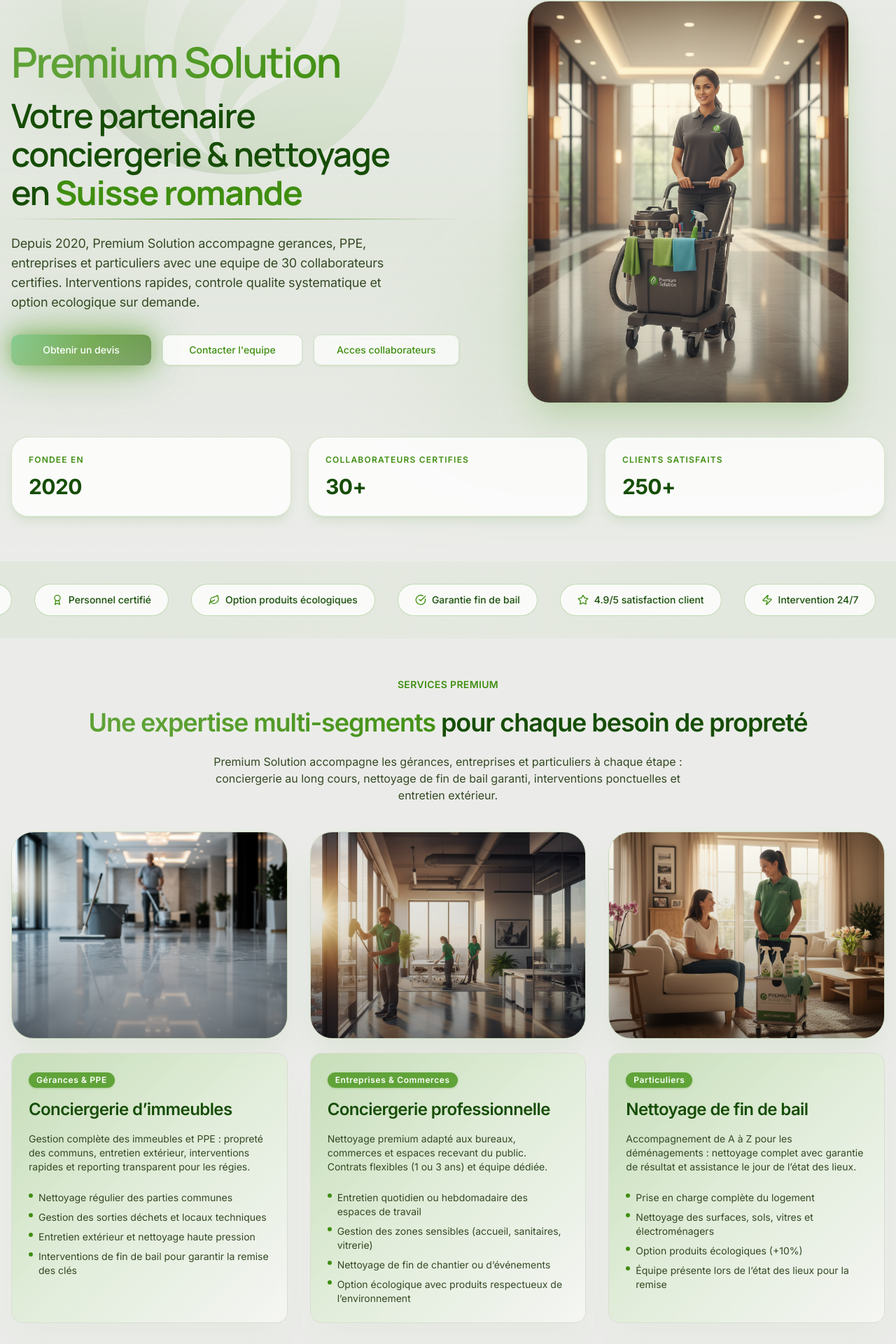
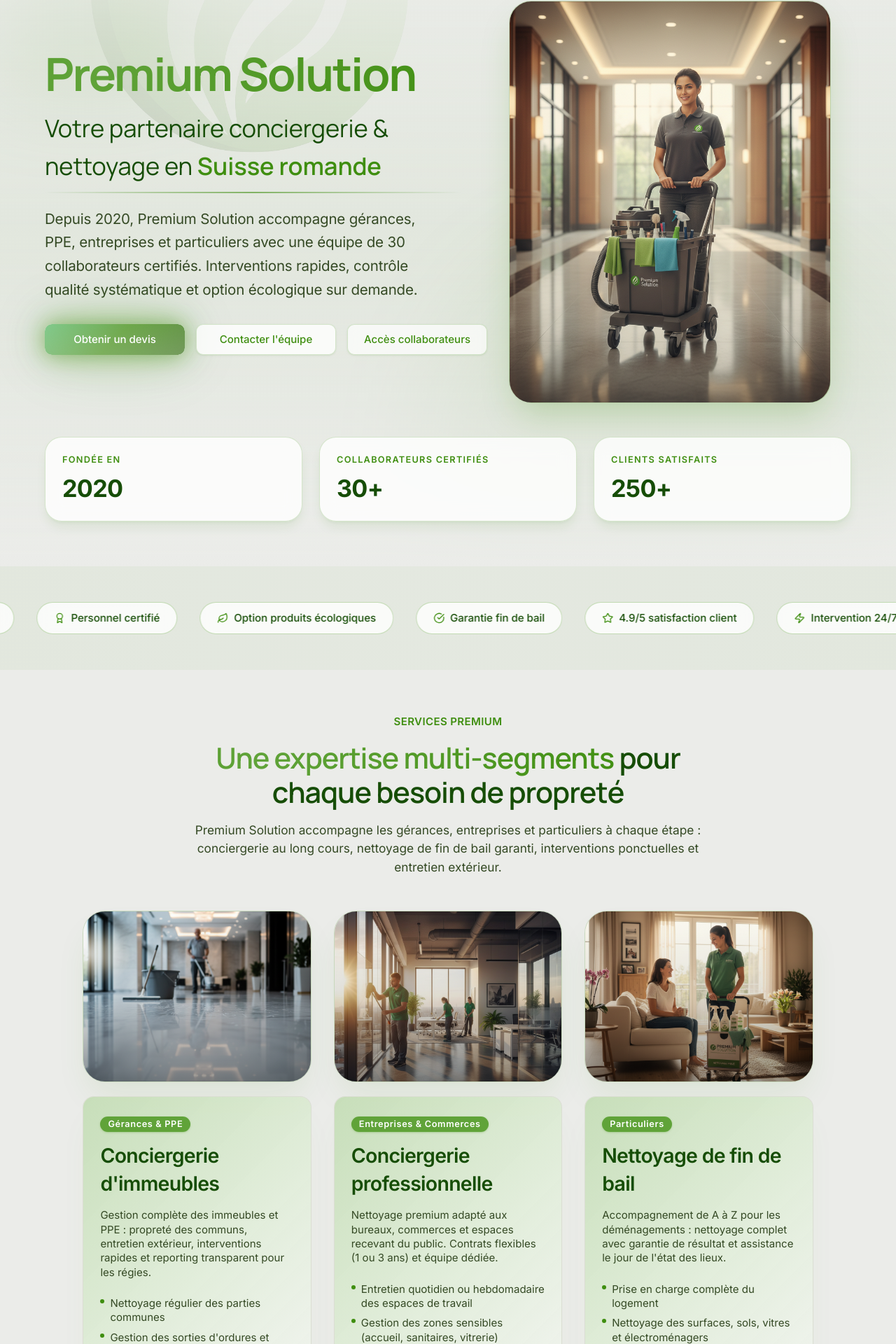
Before and after one commit to DanielJandric/premiumsolutionrefactored, a Next.js app: page / in a window 1280 px wide. Shown: the part 220-2140 px from the top of the page at 70% size. Built offline with nearby package versions, Linux system fonts and the light colour scheme.

Commit message:
style: modernize marketing layout

```diff
--- a/app/globals.css
+++ b/app/globals.css
@@ -51,6 +51,13 @@
     --ring: 63 142 16;
 
     --radius: 0.75rem;
+    --content-max: 1120px;
+    --content-max-wide: 1320px;
+    --section-spacing: clamp(4rem, 5vw, 6.5rem);
+    --section-spacing-tight: clamp(3rem, 4vw, 5.25rem);
+    --section-inline: clamp(1.25rem, 3vw, 3rem);
+    --section-inline-wide: clamp(1rem, 2.5vw, 2.5rem);
+    --container-gap: clamp(1.5rem, 2.5vw, 2.75rem);
 
     color-scheme: light;
   }
@@ -106,6 +113,9 @@
 
   body {
     @apply bg-background text-foreground font-sans antialiased;
+    font-size: clamp(0.98rem, 0.94rem + 0.22vw, 1.08rem);
+    line-height: 1.55;
+    letter-spacing: -0.004em;
   }
 }
 
@@ -127,7 +137,11 @@
 
   /* Hero text (very large display text) */
   .text-hero {
-    @apply font-display text-5xl font-bold leading-tight tracking-tight sm:text-6xl lg:text-7xl;
+    font-family: var(--font-manrope), system-ui, sans-serif;
+    font-weight: 700;
+    letter-spacing: -0.035em;
+    font-size: clamp(2.65rem, 1.85rem + 2.8vw, 4.1rem);
+    line-height: 1.08;
     text-wrap: balance;
   }
 
@@ -151,6 +165,32 @@
   .text-gradient-gold {
     @apply bg-clip-text text-transparent bg-gradient-to-r from-gold-400 via-gold-600 to-gold-400;
     background-size: 200% auto;
+  }
+
+  /* ========================================
+     SECTIONS & LAYOUT
+     ======================================== */
+
+  .section-shell {
+    padding-block: var(--section-spacing);
+    position: relative;
+    overflow: hidden;
+  }
+
+  .section-shell-tight {
+    padding-block: var(--section-spacing-tight);
+  }
+
+  .section-inner {
+    width: min(var(--content-max), calc(100% - 2 * var(--section-inline)));
+    margin-inline: auto;
+    padding-inline: var(--section-inline);
+  }
+
+  .section-inner-wide {
+    width: min(var(--content-max-wide), calc(100% - 2 * var(--section-inline-wide)));
+    margin-inline: auto;
+    padding-inline: var(--section-inline-wide);
   }
 
   /* ========================================
--- a/components/home/CertificationsMarquee.tsx
+++ b/components/home/CertificationsMarquee.tsx
@@ -15,13 +15,13 @@
 
 export function CertificationsMarquee() {
   return (
-    <div className="py-8 bg-gradient-to-r from-primary/5 via-secondary/5 to-primary/5">
+    <div className="section-shell-tight bg-gradient-to-r from-primary/5 via-secondary/5 to-primary/5">
       <InfiniteMarquee speed="normal">
         {certifications.map((cert, index) => (
           <Badge
             key={index}
             variant="outline"
-            className="flex items-center gap-2 px-6 py-3 text-sm font-medium border-primary/30 bg-card/80 backdrop-blur hover:bg-primary/10 transition-colors whitespace-nowrap"
+            className="flex items-center gap-2 whitespace-nowrap border-primary/30 bg-card/80 px-6 py-3 text-sm font-medium backdrop-blur transition-colors hover:bg-primary/10"
           >
             <cert.icon className="h-4 w-4 text-primary" />
             {cert.label}
--- a/components/home/Features.tsx
+++ b/components/home/Features.tsx
@@ -11,7 +11,7 @@
   {
     title: "Garanties & réactivité",
     description:
-      "Fin de bail garantit la remise des clés, astreinte pour les urgences et coordinateur dédié qui suit votre dossier du devis au rapport final.",
+      "Fin de bail avec remise des clés garantie, astreinte pour les urgences et coordinateur dédié qui suit votre dossier du devis au rapport final.",
   },
   {
     title: "Procédures digitalisées",
@@ -21,14 +21,14 @@
   {
     title: "Option écologique maîtrisée",
     description:
-      "Produits certifiés sur demande (+10 %) et protocoles respectueux des occupants, des surfaces sensibles et de l’environnement.",
+      "Produits certifiés sur demande (+10 %) et protocoles respectueux des occupants, des surfaces sensibles et de l'environnement.",
   },
 ];
 
 const gallery = [
   {
     src: "/images/feature-sanitizing.png",
-    alt: "Désinfection d’une poignée avec un spray Premium Solution écologique.",
+    alt: "Désinfection d'une poignée avec un spray Premium Solution écologique.",
   },
   {
     src: "/images/feature-eco-product.png",
@@ -38,23 +38,22 @@
 
 export function Features() {
   return (
-    <AnimatedSection className="container py-14">
-      <div className="grid items-center gap-8 lg:grid-cols-[1.15fr,0.85fr]">
+    <AnimatedSection>
+      <div className="section-inner-wide grid items-center gap-10 lg:grid-cols-[1.1fr,0.9fr]">
         <div className="space-y-6">
           <div className="space-y-3">
             <Badge variant="outline" className="border-primary/50 text-primary dark:border-primary/45 dark:text-white">
               Valeurs Premium Solution
             </Badge>
-            <h2 className="text-3xl font-semibold sm:text-4xl">
+            <h2 className="font-display text-3xl font-semibold sm:text-4xl">
               <span className="text-gradient bg-gradient-to-r from-foreground via-primary to-foreground">
                 Excellence, fiabilité & réactivité
               </span>{" "}
               <span className="text-foreground">au quotidien</span>
             </h2>
             <p className="text-base text-muted-foreground">
-              Premium Solution associe expertise humaine, protocoles rigoureux et
-              outils digitaux pour garantir des prestations irréprochables, du hall
-              d’immeuble aux espaces de production.
+              Premium Solution associe expertise humaine, protocoles rigoureux et outils digitaux pour garantir des
+              prestations irréprochables, du hall d'immeuble aux espaces de production.
             </p>
           </div>
 
@@ -68,12 +67,12 @@
                 }}
               >
                 <div className="relative">
-                  <h3 className="text-lg font-semibold text-foreground group-hover:text-primary transition-colors">
+                  <h3 className="text-lg font-semibold text-foreground transition-colors group-hover:text-primary">
                     {feature.title}
                   </h3>
-                  <div className="absolute -left-2 top-0 w-1 h-full bg-gradient-to-b from-primary to-secondary opacity-0 group-hover:opacity-100 transition-opacity rounded-full" />
+                  <div className="absolute -left-2 top-0 h-full w-1 rounded-full bg-gradient-to-b from-primary to-secondary opacity-0 transition-opacity group-hover:opacity-100" />
                 </div>
-                <p className="mt-1.5 text-sm text-muted-foreground leading-relaxed">{feature.description}</p>
+                <p className="mt-1.5 text-sm leading-relaxed text-muted-foreground">{feature.description}</p>
               </div>
             ))}
           </div>
--- a/components/home/Hero.tsx
+++ b/components/home/Hero.tsx
@@ -9,8 +9,8 @@
 import { SVGPatterns, AnimatedBlob } from "@/components/shared/SVGPatterns";
 
 const metrics = [
-  { label: "Fondee en", value: 2020, isYear: true },
-  { label: "Collaborateurs certifies", value: 30, suffix: "+" },
+  { label: "Fondée en", value: 2020, isYear: true },
+  { label: "Collaborateurs certifiés", value: 30, suffix: "+" },
   { label: "Clients satisfaits", value: 250, suffix: "+" },
 ];
 
@@ -25,7 +25,10 @@
   const opacity = useTransform(scrollYProgress, [0, 1], [1, 0.3]);
 
   return (
-    <section ref={ref} className="relative overflow-hidden bg-gradient-to-b from-background via-primary/5 to-background dark:via-primary/10 noise-texture">
+    <section
+      ref={ref}
+      className="section-shell relative overflow-hidden bg-gradient-to-b from-background via-primary/5 to-background dark:via-primary/10 noise-texture"
+    >
       <motion.div className="absolute inset-0 -z-10" style={{ y }}>
         {/* SVG Pattern */}
         <SVGPatterns pattern="dots" className="text-primary/5" opacity={0.15} />
@@ -52,9 +55,9 @@
         />
       </motion.div>
 
-      <div className="container flex flex-col gap-12 pb-16 pt-16">
+      <div className="section-inner-wide flex flex-col gap-12">
         <Badge className="mx-auto bg-primary text-primary-foreground shadow-lg shadow-primary/30 lg:mx-0">
-          Conciergerie & Nettoyage premium
+          Conciergerie & nettoyage premium
         </Badge>
 
         <div className="grid gap-10 lg:grid-cols-[minmax(0,1.15fr),minmax(0,1fr)] lg:items-center">
@@ -64,16 +67,21 @@
                 initial={{ opacity: 0, y: 20 }}
                 animate={{ opacity: 1, y: 0 }}
                 transition={{ duration: 0.6 }}
-                className="relative z-10 font-display text-4xl font-semibold leading-tight sm:text-5xl lg:text-6xl text-balance"
+                className="relative z-10 text-hero"
               >
-                <span className="text-gradient-animate bg-gradient-to-r from-primary via-secondary to-primary">
+                <span className="block text-gradient-animate bg-gradient-to-r from-primary via-secondary to-primary">
                   Premium Solution
                 </span>
-                <span className="mt-4 block text-3xl text-foreground sm:text-4xl lg:text-5xl text-balance">
-                  Votre partenaire conciergerie & nettoyage en {" "}
-                  <span className="text-primary font-bold">Suisse romande</span>
-                </span>
               </motion.h1>
+              <motion.p
+                initial={{ opacity: 0, y: 24 }}
+                animate={{ opacity: 1, y: 0 }}
+                transition={{ duration: 0.65, delay: 0.05 }}
+                className="mt-4 max-w-2xl text-balance font-display text-[clamp(1.6rem,1.28rem+1.1vw,2.45rem)] text-foreground"
+              >
+                Votre partenaire conciergerie & nettoyage en{" "}
+                <span className="text-primary font-semibold">Suisse romande</span>
+              </motion.p>
 
               <div className="pointer-events-none absolute -bottom-6 left-1/2 w-full -translate-x-1/2 -z-10 hidden lg:block">
                 <Image
@@ -91,12 +99,12 @@
             <motion.p
               initial={{ opacity: 0, y: 20 }}
               animate={{ opacity: 1, y: 0 }}
-              transition={{ duration: 0.7, delay: 0.1 }}
+              transition={{ duration: 0.7, delay: 0.15 }}
               className="mx-auto max-w-2xl text-lg text-muted-foreground lg:mx-0 lg:max-w-xl"
             >
-              Depuis 2020, Premium Solution accompagne gerances, PPE, entreprises et particuliers avec une equipe de
-              30 collaborateurs certifies. Interventions rapides, controle qualite systematique et option ecologique
-              sur demande.
+              Depuis 2020, Premium Solution accompagne gérances, PPE, entreprises et particuliers avec une équipe de 30
+              collaborateurs certifiés. Interventions rapides, contrôle qualité systématique et option écologique sur
+              demande.
             </motion.p>
 
             <motion.div
@@ -114,7 +122,7 @@
                 size="lg"
                 className="min-w-[200px] border border-primary/20 bg-card/80 text-primary shadow-sm shadow-primary/10 backdrop-blur transition hover:bg-card/90 hover:scale-105 hover:shadow-lg hover:shadow-primary/20 dark:border-primary/40 dark:bg-card/25 dark:text-white dark:hover:bg-card/35"
               >
-                <Link href="/contact">Contacter l&apos;equipe</Link>
+                <Link href="/contact">Contacter l'équipe</Link>
               </Button>
               <Button
                 asChild
@@ -122,7 +130,7 @@
                 size="lg"
                 className="min-w-[200px] border border-primary/20 bg-card/70 text-primary shadow-sm shadow-primary/10 backdrop-blur transition hover:bg-card/80 hover:scale-105 hover:shadow-lg hover:shadow-primary/20 dark:border-primary/40 dark:bg-card/20 dark:text-white dark:hover:bg-card/30"
               >
-                <Link href="/collaborateurs">Acces collaborateurs</Link>
+                <Link href="/collaborateurs">Accès collaborateurs</Link>
               </Button>
             </motion.div>
           </div>
--- a/components/home/Process.tsx
+++ b/components/home/Process.tsx
@@ -8,8 +8,7 @@
     description:
       "Nous échangeons par téléphone, formulaire ou chatbot pour cerner votre besoin (gérance, entreprise ou particulier) et planifier la visite technique si nécessaire.",
     imageSrc: "/images/process-step-1.png",
-    imageAlt:
-      "Responsable Premium Solution serrant la main d’une cliente dans un hall d’immeuble.",
+    imageAlt: "Responsable Premium Solution serrant la main d'une cliente dans un hall d'immeuble.",
   },
   {
     number: "02",
@@ -17,61 +16,53 @@
     description:
       "Sophie, notre assistante virtuelle, collecte les informations utiles. Un devis détaillé est généré puis envoyé avec estimation et validité.",
     imageSrc: "/images/process-step-2.png",
-    imageAlt:
-      "Nettoyage précis d’une surface de bureau avec les produits Premium Solution.",
+    imageAlt: "Nettoyage précis d'une surface de bureau avec les produits Premium Solution.",
   },
   {
     number: "03",
     title: "Intervention & suivi",
     description:
-      "Planification rapide, équipe dédiée et contrôle qualité sur site. Rapport d’intervention et suivi régulier assurés par nos coordinateurs.",
+      "Planification rapide, équipe dédiée et contrôle qualité sur site. Rapport d'intervention et suivi régulier assurés par nos coordinateurs.",
     imageSrc: "/images/process-step-3.png",
-    imageAlt:
-      "Équipe Premium Solution préparant le matériel dans un appartement lumineux.",
+    imageAlt: "Équipe Premium Solution préparant le matériel dans un appartement lumineux.",
   },
 ];
 
 export function Process() {
   return (
-    <AnimatedSection className="container py-14">
+    <AnimatedSection>
+      <div className="section-inner space-y-12">
         <div className="mx-auto max-w-2xl text-center">
-        <p className="text-sm font-semibold uppercase tracking-wide text-primary">
-          Processus premium
-        </p>
-        <h2 className="mt-2 text-3xl font-semibold text-foreground sm:text-4xl">
+          <p className="text-sm font-semibold uppercase tracking-wide text-primary">Processus premium</p>
+          <h2 className="mt-2 font-display text-3xl font-semibold text-foreground sm:text-4xl">
             Un parcours client fluide du premier contact à la prestation
           </h2>
         </div>
 
-      <div className="mt-10 space-y-8">
+        <div className="space-y-8">
           {steps.map((step) => (
             <div
               key={step.number}
-            className="grid gap-6 rounded-3xl border border-border/70 bg-card/90 p-5 shadow-xl shadow-secondary/10 md:grid-cols-[auto,1fr] dark:border-border/60 dark:bg-card/35 dark:shadow-primary/15"
+              className="grid gap-6 rounded-3xl border border-border/70 bg-card/90 p-5 shadow-xl shadow-secondary/10 dark:border-border/60 dark:bg-card/35 dark:shadow-primary/15 md:grid-cols-[auto,1fr]"
             >
               <div className="flex items-start">
                 <div className="flex h-14 w-14 items-center justify-center rounded-2xl border border-primary/30 bg-primary/10 text-lg font-semibold text-primary shadow-inner shadow-primary/15 dark:border-primary/40 dark:bg-primary/25 dark:text-primary-foreground">
                   {step.number}
                 </div>
               </div>
-            <div className="grid gap-5 lg:grid-cols-[1.1fr,1fr]">
+              <div className="grid gap-5 lg:grid-cols-[1.05fr,1fr]">
                 <div>
                   <h3 className="text-xl font-semibold text-foreground">{step.title}</h3>
                   <p className="mt-2 text-sm text-muted-foreground">{step.description}</p>
                 </div>
                 <div className="relative overflow-hidden rounded-2xl border border-primary/20 dark:border-primary/35">
-                <Image
-                  src={step.imageSrc}
-                  alt={step.imageAlt}
-                  width={480}
-                  height={320}
-                  className="h-full w-full object-cover"
-                />
+                  <Image src={step.imageSrc} alt={step.imageAlt} width={480} height={320} className="h-full w-full object-cover" />
                 </div>
               </div>
             </div>
           ))}
         </div>
+      </div>
     </AnimatedSection>
   );
 }
--- a/components/home/ServicesOverview.tsx
+++ b/components/home/ServicesOverview.tsx
@@ -5,18 +5,18 @@
 const services = [
   {
     category: "Gérances & PPE",
-    title: "Conciergerie d’immeubles",
+    title: "Conciergerie d'immeubles",
     description:
       "Gestion complète des immeubles et PPE : propreté des communs, entretien extérieur, interventions rapides et reporting transparent pour les régies.",
     items: [
       "Nettoyage régulier des parties communes",
-      "Gestion des sorties déchets et locaux techniques",
+      "Gestion des sorties d'ordures et locaux techniques",
       "Entretien extérieur et nettoyage haute pression",
       "Interventions de fin de bail pour garantir la remise des clés",
     ],
     imageSrc: "/images/service-conciergerie-immeubles.png",
     imageAlt:
-      "Concierge Premium Solution lustrant le sol d’un hall d’immeuble haut de gamme.",
+      "Concierge Premium Solution lustrant le sol d'un hall d'immeuble haut de gamme.",
   },
   {
     category: "Entreprises & Commerces",
@@ -26,23 +26,23 @@
     items: [
       "Entretien quotidien ou hebdomadaire des espaces de travail",
       "Gestion des zones sensibles (accueil, sanitaires, vitrerie)",
-      "Nettoyage de fin de chantier ou d’événements",
-      "Option écologique avec produits respectueux de l’environnement",
+      "Nettoyage de fin de chantier ou d'évènements",
+      "Option écologique avec produits respectueux de l'environnement",
     ],
     imageSrc: "/images/service-conciergerie-entreprises.png",
     imageAlt:
-      "Équipe Premium Solution entretenant un open space d’entreprise au lever du soleil.",
+      "Équipe Premium Solution entretenant un open space d'entreprise au lever du soleil.",
   },
   {
     category: "Particuliers",
     title: "Nettoyage de fin de bail",
     description:
-      "Accompagnement de A à Z pour les déménagements : nettoyage complet avec garantie de résultat et assistance le jour de l’état des lieux.",
+      "Accompagnement de A à Z pour les déménagements : nettoyage complet avec garantie de résultat et assistance le jour de l'état des lieux.",
     items: [
       "Prise en charge complète du logement",
       "Nettoyage des surfaces, sols, vitres et électroménagers",
       "Option produits écologiques (+10%)",
-      "Équipe présente lors de l’état des lieux pour la remise",
+      "Équipe présente lors de l'état des lieux pour la remise",
     ],
     imageSrc: "/images/service-menage-particuliers.png",
     imageAlt:
@@ -52,25 +52,23 @@
 
 export function ServicesOverview() {
   return (
-    <AnimatedSection className="container py-14">
-      <div className="space-y-6 text-center">
-        <p className="text-sm font-semibold uppercase tracking-wide text-primary">
-          Services premium
-        </p>
-        <h2 className="text-3xl font-semibold sm:text-4xl">
+    <AnimatedSection>
+      <div className="section-inner space-y-12">
+        <div className="mx-auto flex max-w-3xl flex-col items-center gap-4 text-center">
+          <p className="text-sm font-semibold uppercase tracking-wide text-primary">Services premium</p>
+          <h2 className="font-display text-3xl font-semibold sm:text-4xl">
             <span className="text-gradient-animate bg-gradient-to-r from-primary via-secondary to-primary">
               Une expertise multi-segments
             </span>{" "}
             <span className="text-foreground">pour chaque besoin de propreté</span>
           </h2>
-        <p className="mx-auto max-w-2xl text-base text-muted-foreground">
-          Premium Solution accompagne les gérances, entreprises et particuliers à
-          chaque étape : conciergerie au long cours, nettoyage de fin de bail
-          garanti, interventions ponctuelles et entretien extérieur.
+          <p className="text-base text-muted-foreground">
+            Premium Solution accompagne les gérances, entreprises et particuliers à chaque étape : conciergerie au long
+            cours, nettoyage de fin de bail garanti, interventions ponctuelles et entretien extérieur.
           </p>
         </div>
 
-      <div className="mt-10 grid gap-8 md:grid-cols-2 lg:grid-cols-3">
+        <div className="grid gap-8 md:grid-cols-2 lg:grid-cols-3">
           {services.map(({ imageSrc, imageAlt, ...service }, index) => (
             <div
               key={service.title}
@@ -93,6 +91,7 @@
             </div>
           ))}
         </div>
+      </div>
     </AnimatedSection>
   );
 }
--- a/components/layout/Footer.tsx
+++ b/components/layout/Footer.tsx
@@ -15,7 +15,7 @@
 
 export function Footer() {
   return (
-    <footer className="relative mt-20 border-t border-border bg-gradient-to-t from-primary/5 via-background to-background dark:border-border/60 dark:from-primary/15 dark:via-background/95">
+    <footer className="relative mt-auto border-t border-border bg-gradient-to-t from-primary/5 via-background to-background dark:border-border/60 dark:from-primary/15 dark:via-background/95">
       <div className="container py-16">
         <div className="grid gap-12 md:grid-cols-2 lg:grid-cols-[1.1fr,0.9fr]">
           <div className="space-y-4">
--- a/components/shared/AnimatedSection.tsx
+++ b/components/shared/AnimatedSection.tsx
@@ -1,12 +1,8 @@
 "use client";
 
-import {
-  motion,
-  useAnimation,
-  type MotionProps,
-  useInView,
-} from "framer-motion";
+import { motion, useAnimation, type MotionProps, useInView } from "framer-motion";
 import { useEffect, useRef, type ReactNode } from "react";
+import { cn } from "@/lib/utils";
 
 interface AnimatedSectionProps extends MotionProps {
   children: ReactNode;
@@ -35,7 +31,7 @@
       ref={ref}
       initial="hidden"
       animate={controls}
-      className={className}
+      className={cn("section-shell", className)}
       variants={{
         hidden: { opacity: 0, y: 40 },
         visible: { opacity: 1, y: 0, transition: { duration: 0.6, delay } },
--- a/lib/design-tokens.ts
+++ b/lib/design-tokens.ts
@@ -174,19 +174,19 @@
   },
 
   fontSize: {
-    xs: ['0.75rem', { lineHeight: '1rem', letterSpacing: '0.05em' }],
-    sm: ['0.875rem', { lineHeight: '1.25rem', letterSpacing: '0' }],
-    base: ['1rem', { lineHeight: '1.5rem', letterSpacing: '0' }],
-    lg: ['1.125rem', { lineHeight: '1.75rem', letterSpacing: '-0.01em' }],
-    xl: ['1.25rem', { lineHeight: '1.875rem', letterSpacing: '-0.01em' }],
-    '2xl': ['1.5rem', { lineHeight: '2rem', letterSpacing: '-0.02em' }],
-    '3xl': ['1.875rem', { lineHeight: '2.25rem', letterSpacing: '-0.02em' }],
-    '4xl': ['2.25rem', { lineHeight: '2.5rem', letterSpacing: '-0.03em' }],
-    '5xl': ['3rem', { lineHeight: '1.15', letterSpacing: '-0.03em' }],
-    '6xl': ['3.75rem', { lineHeight: '1.1', letterSpacing: '-0.04em' }],
-    '7xl': ['4.5rem', { lineHeight: '1.05', letterSpacing: '-0.04em' }],
-    '8xl': ['6rem', { lineHeight: '1', letterSpacing: '-0.05em' }],
-    '9xl': ['8rem', { lineHeight: '1', letterSpacing: '-0.05em' }],
+    xs: ['clamp(0.72rem, 0.70rem + 0.12vw, 0.80rem)', { lineHeight: '1.25', letterSpacing: '0.05em' }],
+    sm: ['clamp(0.84rem, 0.82rem + 0.16vw, 0.94rem)', { lineHeight: '1.35', letterSpacing: '0' }],
+    base: ['clamp(0.98rem, 0.94rem + 0.22vw, 1.08rem)', { lineHeight: '1.55', letterSpacing: '0' }],
+    lg: ['clamp(1.12rem, 1.06rem + 0.28vw, 1.32rem)', { lineHeight: '1.65', letterSpacing: '-0.01em' }],
+    xl: ['clamp(1.28rem, 1.16rem + 0.38vw, 1.58rem)', { lineHeight: '1.75', letterSpacing: '-0.01em' }],
+    '2xl': ['clamp(1.52rem, 1.30rem + 0.60vw, 1.92rem)', { lineHeight: '1.4', letterSpacing: '-0.015em' }],
+    '3xl': ['clamp(1.92rem, 1.48rem + 0.82vw, 2.4rem)', { lineHeight: '1.25', letterSpacing: '-0.02em' }],
+    '4xl': ['clamp(2.35rem, 1.70rem + 1.10vw, 2.95rem)', { lineHeight: '1.2', letterSpacing: '-0.025em' }],
+    '5xl': ['clamp(2.85rem, 1.98rem + 1.36vw, 3.55rem)', { lineHeight: '1.15', letterSpacing: '-0.03em' }],
+    '6xl': ['clamp(3.35rem, 2.26rem + 1.52vw, 4.25rem)', { lineHeight: '1.12', letterSpacing: '-0.035em' }],
+    '7xl': ['clamp(3.85rem, 2.52rem + 1.70vw, 4.85rem)', { lineHeight: '1.08', letterSpacing: '-0.04em' }],
+    '8xl': ['clamp(4.35rem, 2.80rem + 1.92vw, 5.65rem)', { lineHeight: '1.05', letterSpacing: '-0.045em' }],
+    '9xl': ['clamp(5.10rem, 3.20rem + 2.20vw, 6.90rem)', { lineHeight: '1.02', letterSpacing: '-0.05em' }],
   },
 
   fontWeight: {
```
Also changed, not shown: components/home/CTASection.tsx (+11 -14 lines), components/home/Testimonials.tsx (+9 -11 lines), lib/pdf/renderWithPuppeteer.ts (+4 -4 lines), 2 other files (tests, documents, lock files or other folders). Lines whose indentation alone changed are shown as unchanged.
